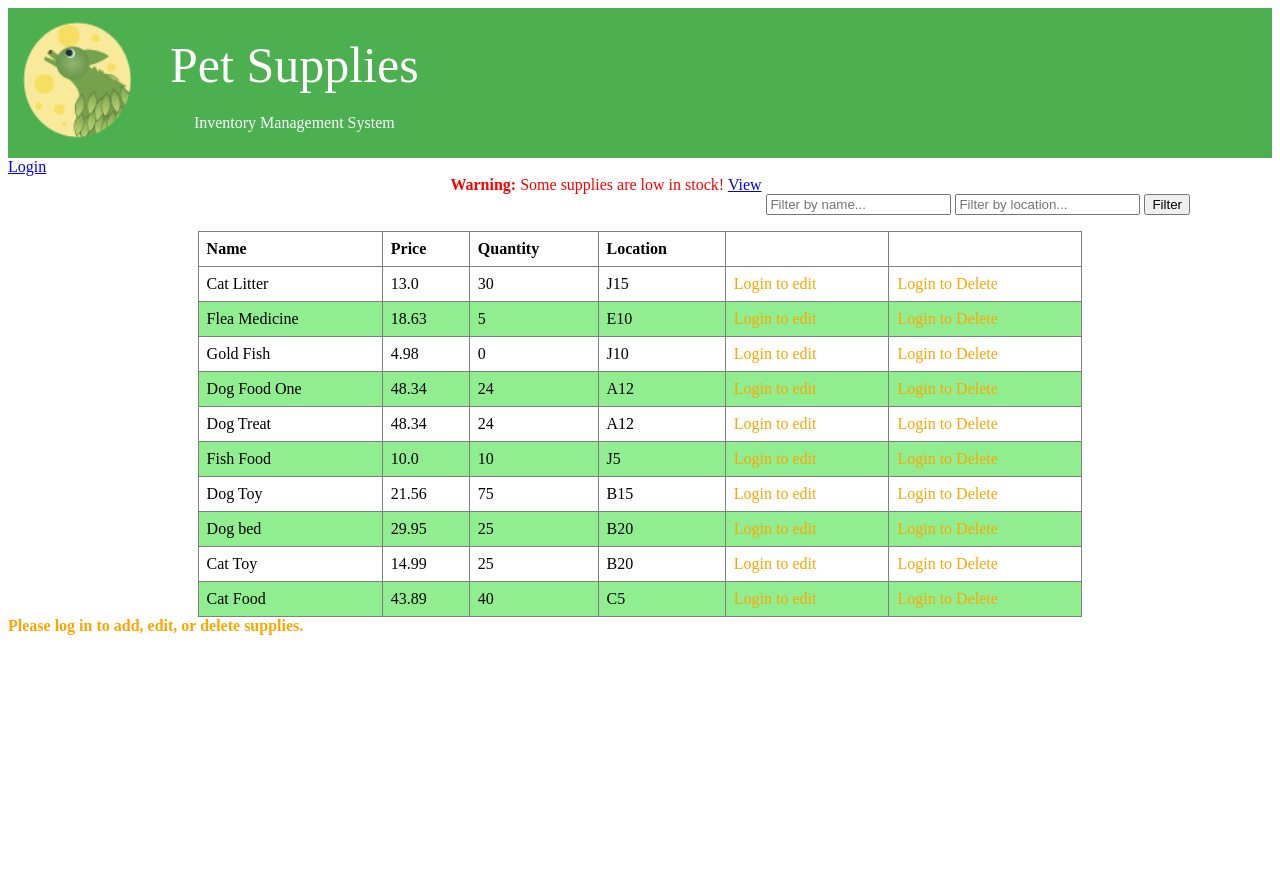
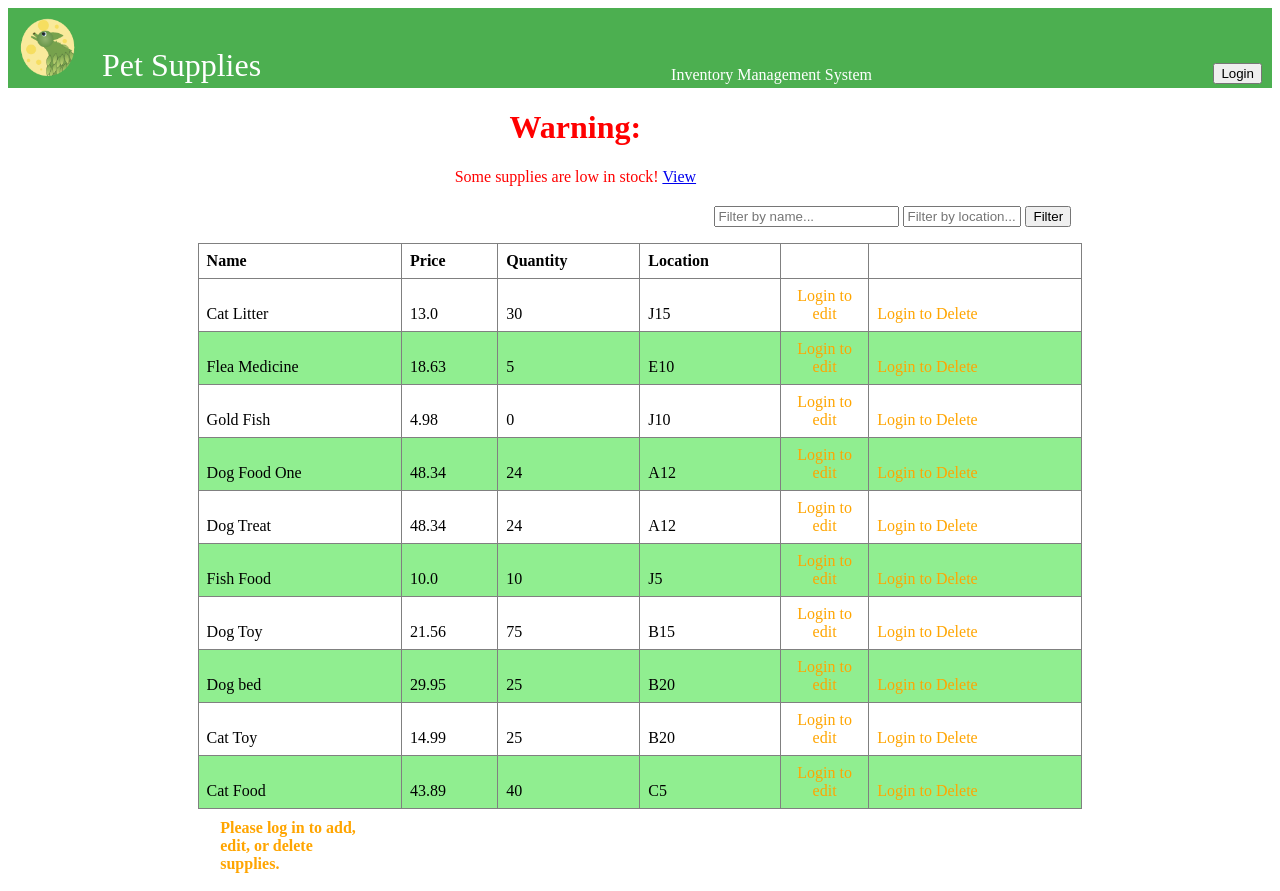
Before and after one commit to TLeafWolf/SDEV_220_Final_Project_Group5, a Django app: page / in a window 1280 px wide. Before the commit the page ends 635 px from the top, so only its background shows below. Run offline with Django 5.2, Linux system fonts and the light colour scheme; data comes from the database, SQL or seed files in the repository; both versions use the stored data as it was after the commit.

Commit message:
css style

```diff
--- a/inventory_project/inventory/static/css/styles.css
+++ b/inventory_project/inventory/static/css/styles.css
@@ -1,28 +1,57 @@
 .header-container {
     background-color: #4CAF50;
-    display: flex;
     align-items: center;
+    height: 80px;
     color: white;
-    padding: 10px;
     text-align: center;
 }
 
 .header-container img {
-    width: 120px;
+    width: 60px;
     height: auto;
-    margin-right: 10px;
+    margin-right: 1px;
+}
+.header-container nav {
+    margin-left: 200px;
+}
+
+.nav_tab{
+    width: 100%;
+    height: 50px;
+}
+.nav_tab th, td, p{
+    vertical-align: bottom;
 }
 .pet{
-    font-size: 50px;
-    padding:2px;
+    font-size: 2em;
+    vertical-align: bottom;
+    width: 20%;
+}
+.bottom_nav{
+    width: 70%;
+    margin-left: 2%;
+}
+.blank{
+    width: 80%;
+}
+
+.warn2{
+    width:70%;
+}
+.warning{
+    width: 250px;
+    margin: 20px;
+}
+.edit_button{
+    width:10%;
 }
 .head {
     margin-right: auto;
-    margin-left: 20px;
-
+    margin-left: 5px;
+    vertical-align: top;
 
 }
-.data_tab  {
+.data_tab {
     border-collapse: collapse;
     width: 70%;
     margin-right: auto;
@@ -40,7 +69,7 @@ td {
 }
 
 .filter {
-    margin-left:60%;
+    margin-left: 40%;
 
 }
 .warning{
--- a/inventory_project/inventory/templates/inventory/index.html
+++ b/inventory_project/inventory/templates/inventory/index.html
@@ -9,45 +9,58 @@
 </head>
 <body>
     <div class="header-container">
+        <table class = "nav_tab">
+            <tr>
+                <td>
+    <img src="{% static 'icons/TLeafLogo2sm.png' %}" alt="T Leaf Logo">
+</td>
 
-    <img src="{% static 'icons/TLeafLogo2sm.png' %}" alt="T Leaf Logo">
+ <td class = "pet">
+    <div class = "head">
+        Pet Supplies
+        </div>
+    </td>
+
+<td class = "warn2">
     <center>
-    <div class = "head">
-        <center><p><div class = "pet">Pet Supplies</div><br>Inventory Management System</p></center>
-    </div>
+ Inventory Management System
 </center>
+</td>
+
+<td class = "login">
+    <a href="{% url 'login' %}"><button type="button">Login</button></a>
+</td>
+</tr>
+</table>
 </div>
 
-    <nav>
-        <a href="{% url 'login' %}">Login</a>
-
-    </nav>
 
 {% if low_stock_items %}
     <div class = 'warning' style="color: red;">
-        <strong>Warning:</strong> Some supplies are low in stock!
+        <center>
+        <strong><h1>Warning:</h1></strong> Some supplies are low in stock!
         <a href="{% url 'low_stock_supplies' %}">View</a>
+
     </div>
+    <center>
 {% else %}
-    <div style="color: green;">
+    <div style="color: rgb(0, 0, 0);">
+        <center>
         All supplies are adequately stocked.
+    </center>
     </div>
 {% endif %}
 
     <div class = "filter">
-
     <form method="get" style="margin-bottom: 1rem;" >
         <input type="text" name="name" placeholder="Filter by name..." value="{{ name_query }}">
-        <input type="text" name="location" placeholder="Filter by location..." value="{{ location_query }}">
+        <input type="text" name="location" placeholder="Filter by location..." value="{{ location_query }}"  style="width: 110px;" >
         <button type="submit">Filter</button>
 
         {% if name_query or location_query %}
             <a href="{% url 'index' %}"><button type="button">Reset</button></a>
         {% endif %}
     </form>
-
-
-
 </div>
     <table border="1" class = "data_tab">
         <thead>
@@ -68,11 +81,13 @@
                 <td>{{ supply.quantity }}</td>
                 <td>{{ supply.location }}</td>
                 <td class = 'edit_button'>
+                    <center>
                     {% if user.is_authenticated %}
                         <a href="{% url 'edit_supply' supply.name %}"><button type="button">Edit</button></a>
                     {% else %}
                         <span style="color: orange;">Login to edit</span>
                     {% endif %}
+                </center>
                 </td>
                 <td class = 'Del_button'>
                     <form action="{% url 'delete_supply' supply.name %}" method="post" style="display:inline;">
@@ -91,17 +106,34 @@
         </tbody>
 
     </table>
+
+    <table class = "bottom_nav">
+        <tr>
+            <td>
     {% if user.is_authenticated %}
-    <a href="{% url 'add_supply' %}">Add</a>
+    <a href="{% url 'add_supply' %}">
+        <button type="button">Add</button>
+    </a>
 {% else %}
     <div style="color: orange;">
         <strong>Please log in to add, edit, or delete supplies.</strong>
     </div>
 {% endif %}
-
+</td>
+<td class = "blank"></td>
+<td>
     {% if user.is_authenticated %}
-            <a href="{% url 'export_supplies' %}">Export</a>
-            <a href="{% url 'import_supplies' %}">Import</a>
+    <a href="{% url 'export_supplies' %}">
+        <button type="button">Export</button>
+    </a>
+</td>
+<td>
+    <a href="{% url 'import_supplies' %}">
+        <button type="button">Import</button>
+    </a>
 {% endif %}
+    </td>
+    </tr>
+    </table>
 </body>
 </html>
```
Also changed, not shown: inventory_project/Inventory.db. Lines whose indentation alone changed are shown as unchanged.
